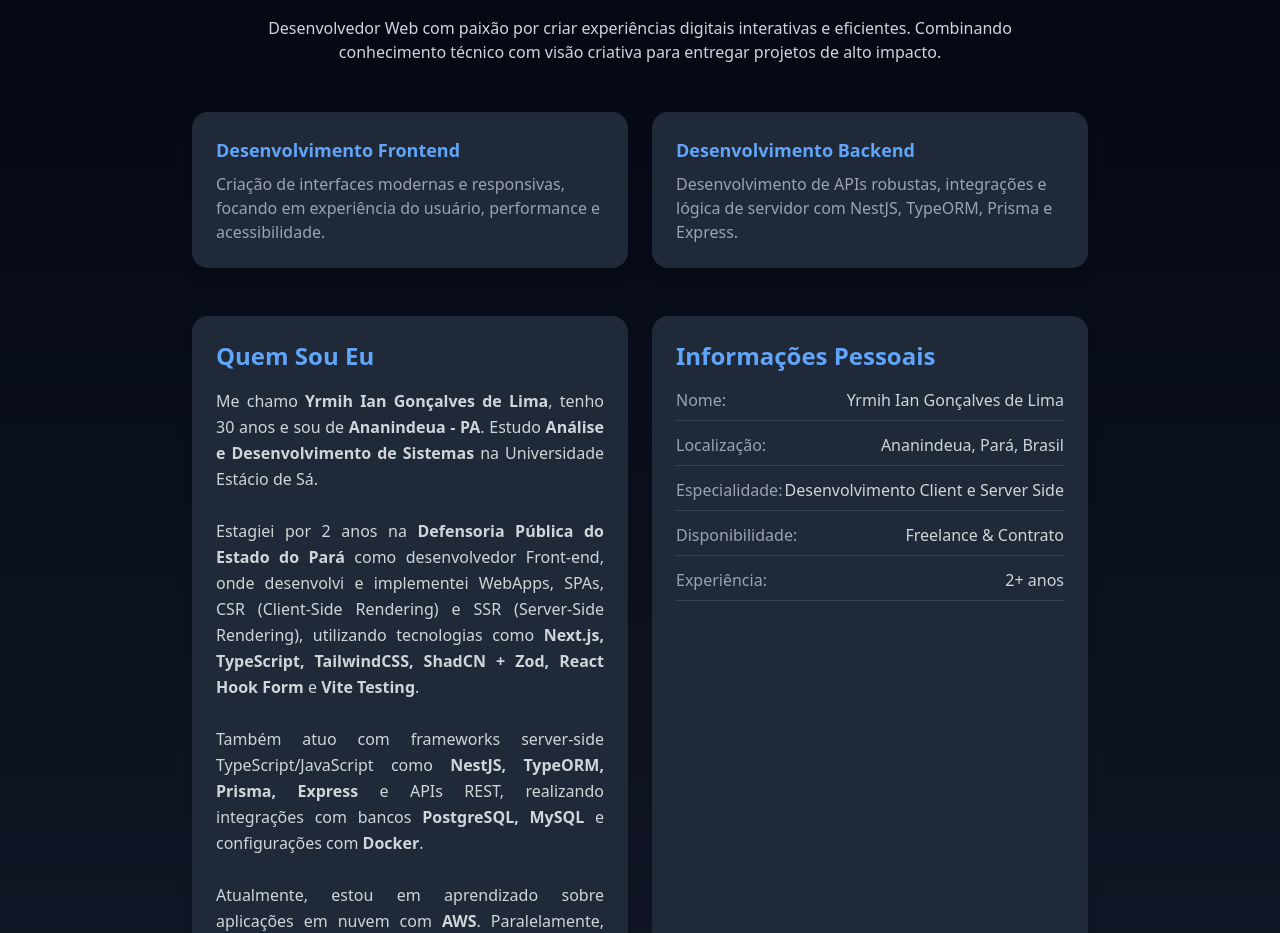
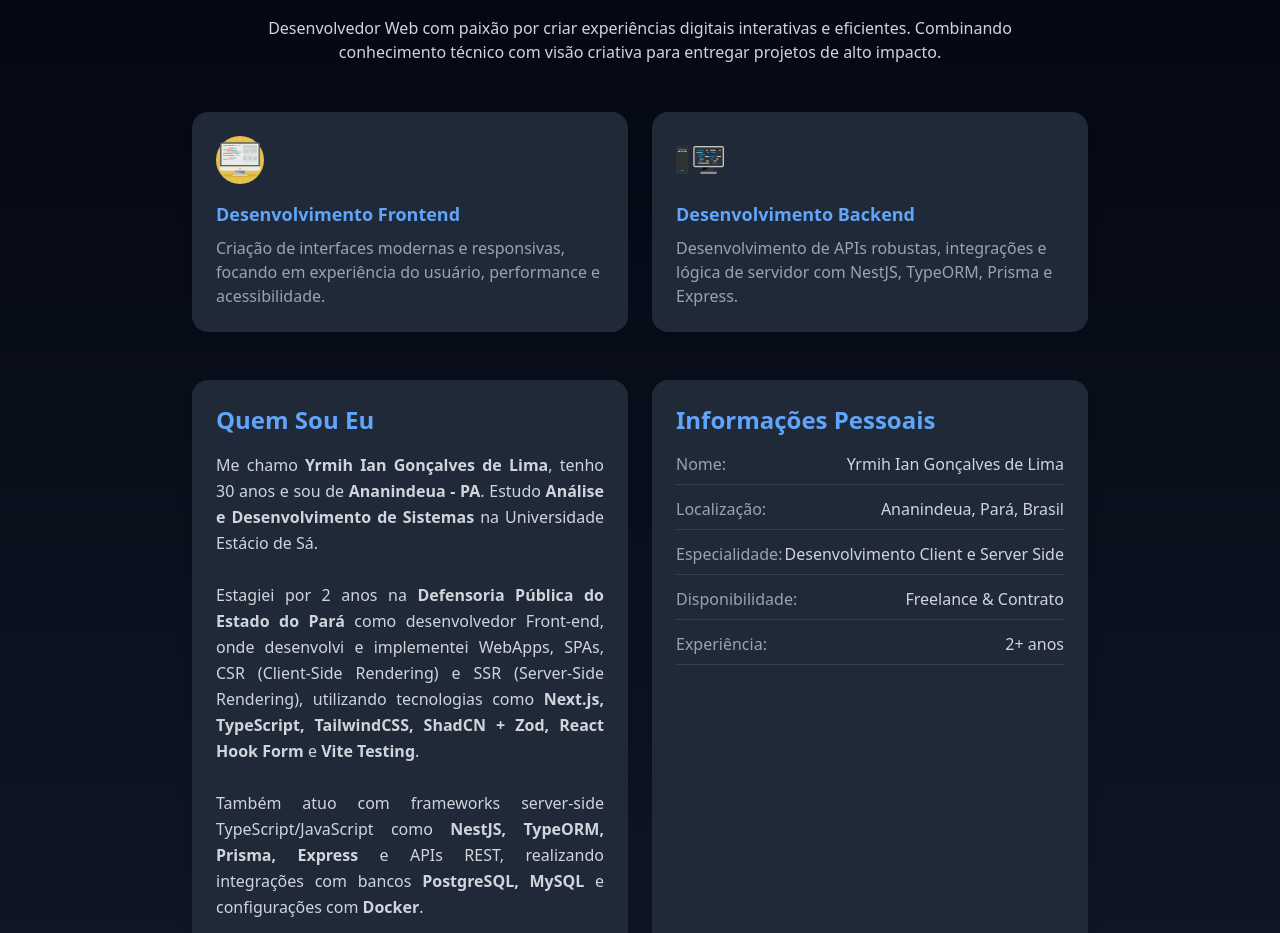
Before and after one commit to Yrmih/portfolio-web, a Next.js app: page / in a window 1280 px wide. Shown: the part 880-1813 px from the top of the page. Built offline with nearby package versions, Linux system fonts and the light colour scheme.

Commit message:
feat - import dos icons svg dentro do components about nos  cards front end e backend

```diff
--- a/src/sections/About.tsx
+++ b/src/sections/About.tsx
@@ -50,10 +50,12 @@ export default function About({ id }: { id: string }) {
           {
             title: "Desenvolvimento Frontend",
             desc: "Criação de interfaces modernas e responsivas, focando em experiência do usuário, performance e acessibilidade.",
+            icon: "/img/web-development-svgrepo-com.svg",
           },
           {
             title: "Desenvolvimento Backend",
             desc: "Desenvolvimento de APIs robustas, integrações e lógica de servidor com NestJS, TypeORM, Prisma e Express.",
+            icon: "/img/development-svgrepo-com.svg",
           },
         ].map((card) => (
           <motion.div
@@ -66,10 +68,14 @@ export default function About({ id }: { id: string }) {
             className="relative p-6 bg-gray-800 rounded-2xl shadow-lg overflow-hidden
                  transition-all duration-200"
           >
-            {/* brilho diagonal dinâmico */}
             <div
               className="absolute inset-0 bg-gradient-to-br from-blue-500/10 to-transparent
                       opacity-0 hover:opacity-100 transition-opacity duration-300 rounded-2xl"
+            />
+            <img
+              src={card.icon}
+              alt={card.title}
+              className="w-12 h-12 mb-4 relative z-10 opacity-90 hover:opacity-100 transition-opacity duration-300"
             />
             <h3 className="text-lg font-semibold text-blue-400 mb-2 relative z-10">
               {card.title}
```
